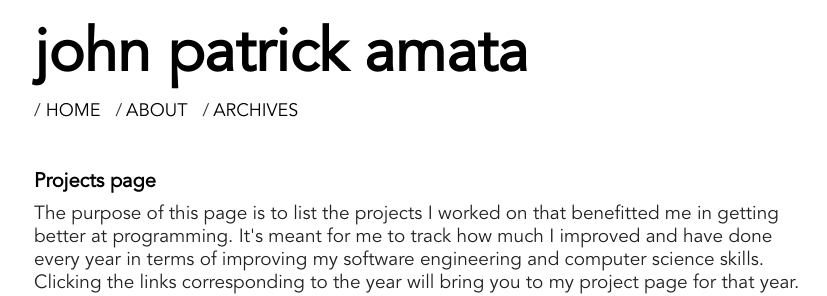
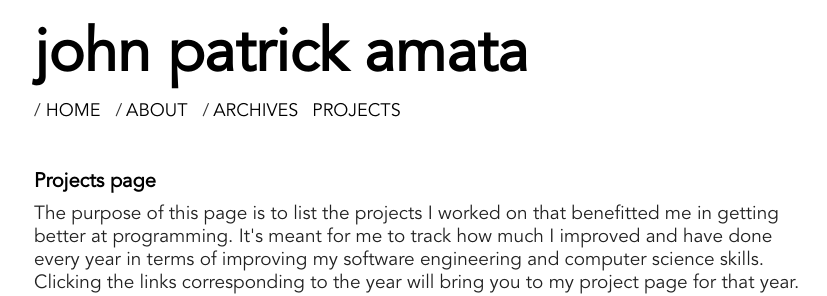
Before and after one commit to jpamata/jpamata.github.io, a Jekyll site: the page built from projects.md, in a window 1280 px wide. Shown: the top 296 px of the page, without its empty margins (222-1049 px from the left). Built offline with Jekyll 4.4.1, drawn with Linux system fonts in a browser that asks for light colours.

Commit message:
Update header.html

```diff
--- a/_includes/header.html
+++ b/_includes/header.html
@@ -6,6 +6,7 @@
         <li>/ <a href="http://johnamata.com/">Home</a> / </li>
         <li><a href="http://johnamata.com/about">About</a> / </li>
         <li><a href="{{ "/archives" | prepend: site.url }}">Archives</a> <span class="u-separate"></span></li>
+        <li><a href="/projects">Projects</a> <span class="u-separate"></span></li>
 
         <!---
         {% if site.owner.github %}
```
